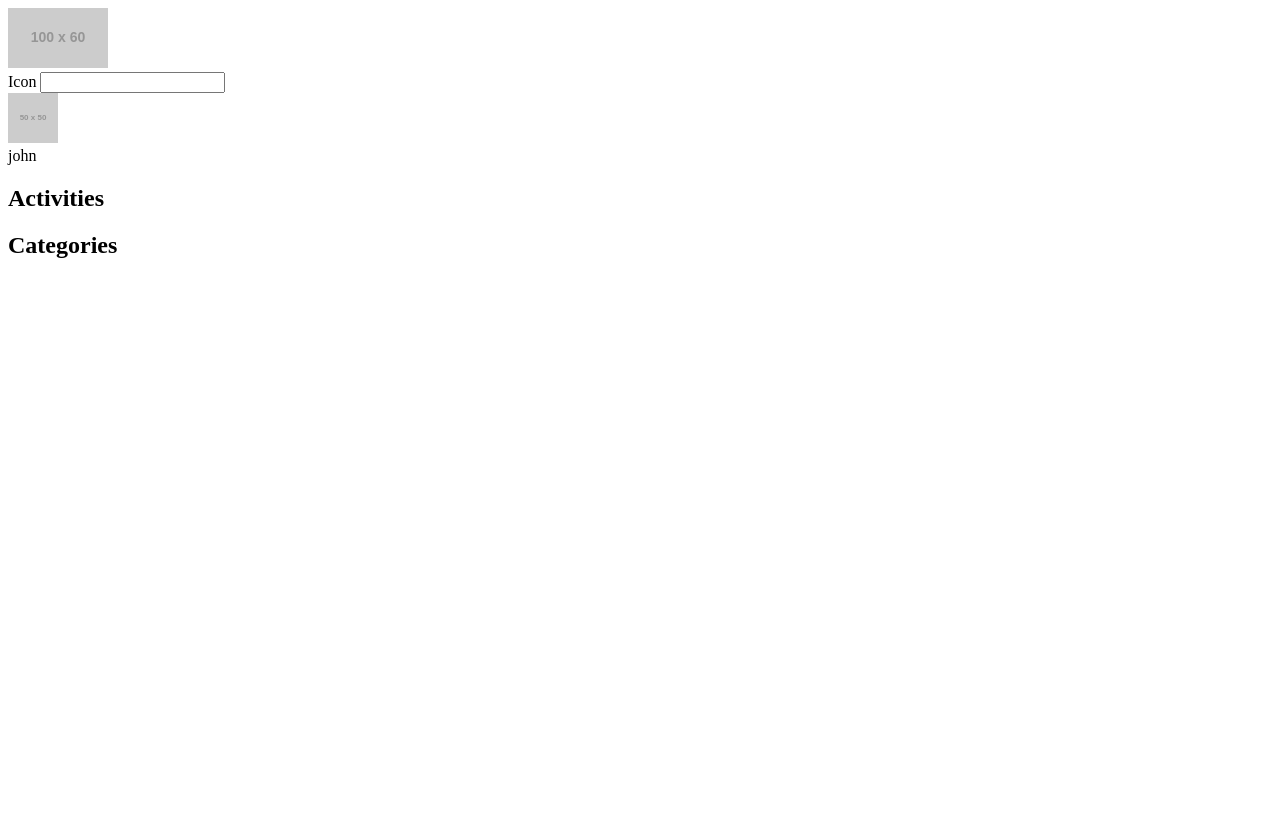
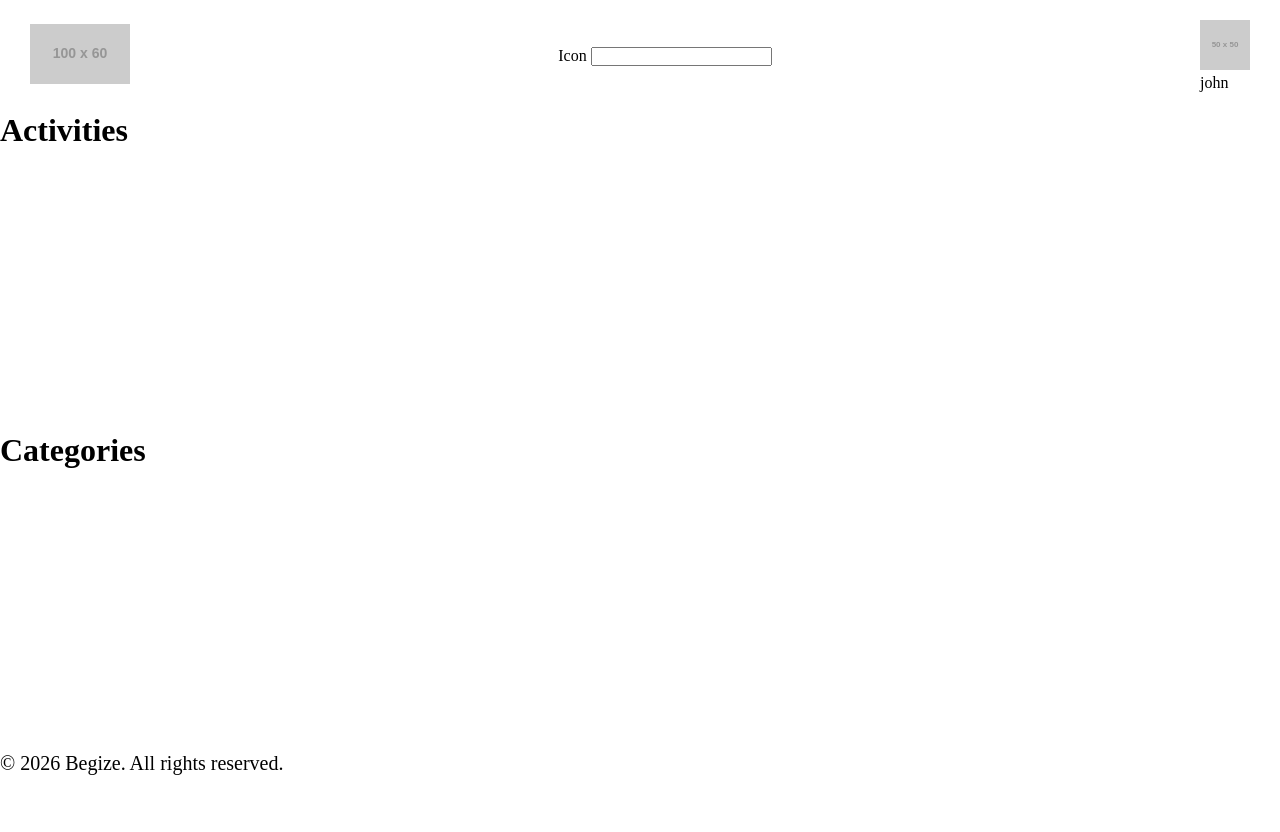
Before and after one commit to haymanotkefyalew/Begize-todo-app, a plain HTML site: page src/main.html in a window 1280 px wide. Before the commit the page ends 800 px from the top, so only its background shows below. Drawn offline with Linux system fonts and the light colour scheme; placeholder pictures from the web are drawn by us.

Commit message:
Feat: chang the lyout of the page

```diff
--- a/src/main.css
+++ b/src/main.css
@@ -0,0 +1,31 @@
+.main-container{
+    display: grid;
+    grid-template-columns: 300px 1fr 0;
+    grid-template-rows: 1fr auto 80px;
+    grid-template-areas: "header header header " "sidebar main other" "footer footer footer";
+}
+
+.m-header{
+    grid-area: header;
+    display: flex;
+    justify-content: space-between;
+    align-items: center;
+    padding: 20px 30px;
+}
+.sidebar{
+    grid-area: sidebar;
+    display: grid;
+    grid-template-columns: 1fr;
+    grid-template-rows: 1fr 1fr;
+    height: 450px;
+    min-height: 80vh;
+}
+.center-content{
+    grid-area: main;
+}
+.right-sidebar{
+    grid-area: other;
+}
+.footer{
+    grid-area: footer;
+}
--- a/src/main.html
+++ b/src/main.html
@@ -4,12 +4,16 @@
     <meta charset="UTF-8" />
     <meta name="viewport" content="width=device-width, initial-scale=1.0" />
     <title>Begize |main page</title>
+    <link rel="stylesheet" href="style.css" />
+    <link rel="stylesheet" href="main.css" />
   </head>
   <body>
     <div class="main-container">
       <header class="m-header">
         <div class="m-logo">
-          <img src="https://placehold.co/100x60/000000/FFFFFF/png" alt="" />
+          <a href="index.html"
+            ><img src="https://placehold.co/100x60/000000/FFFFFF/png" alt=""
+          /></a>
         </div>
         <div class="search">
           <label for="search">Icon</label>
@@ -24,14 +28,19 @@
       </header>
       <section class="sidebar">
         <div class="activities-cont">
-          <h2 class="activities-heading">Activities</h2>
+          <h3 class="activities-heading">Activities</h3>
           <div class="activities"></div>
         </div>
         <div class="categories-cont">
-          <h2 class="categories-heading">Categories</h2>
+          <h3 class="categories-heading">Categories</h3>
           <div class="categories"></div>
         </div>
       </section>
+      <section class="center-content"></section>
+      <section class="right-sidebar"></section>
+      <footer class="footer">
+        <p class="footer-text">&copy; 2026 Begize. All rights reserved.</p>
+      </footer>
     </div>
   </body>
 </html>
```
Also changed, not shown: src/index.html (+1 -1 lines).
